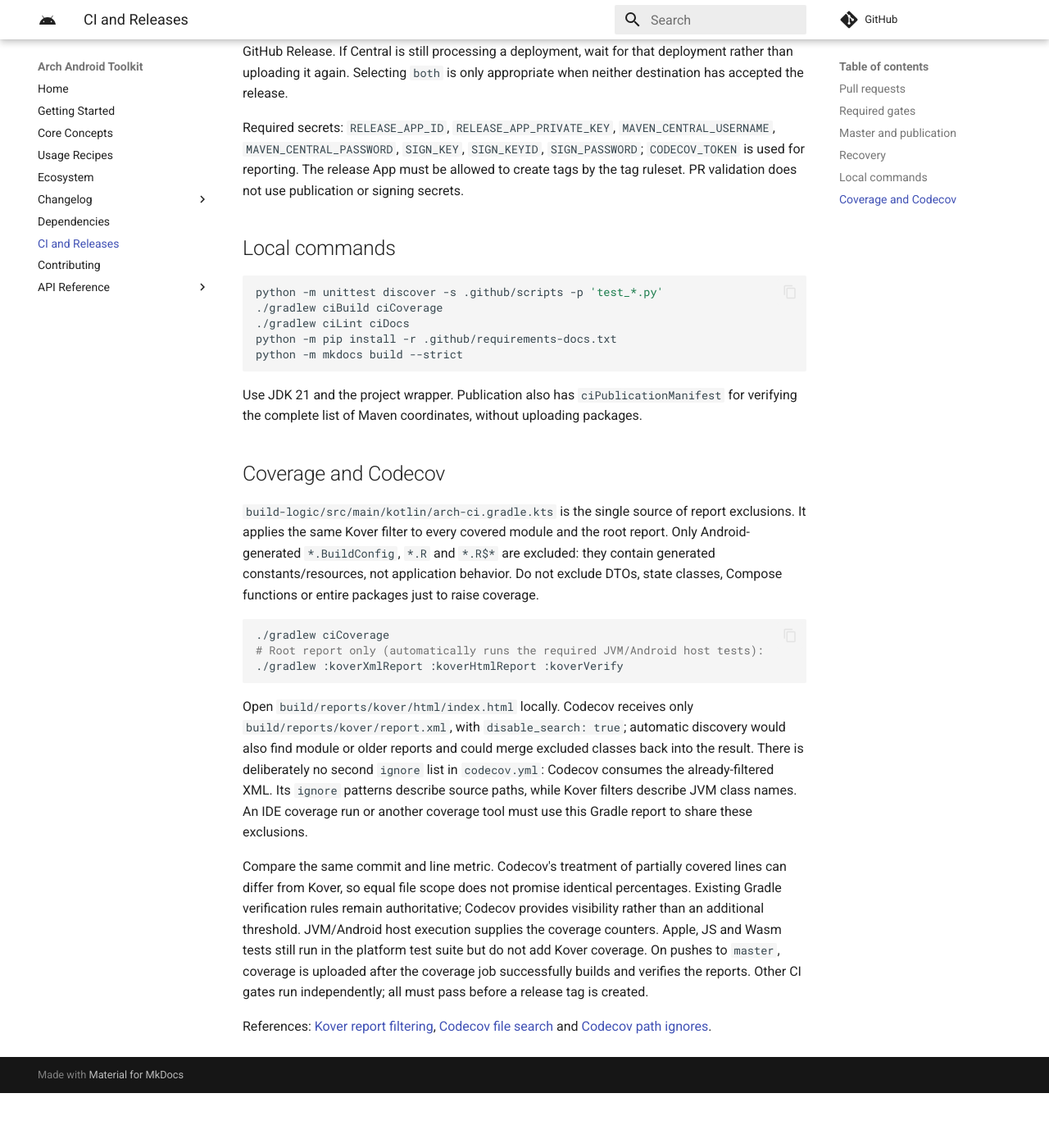
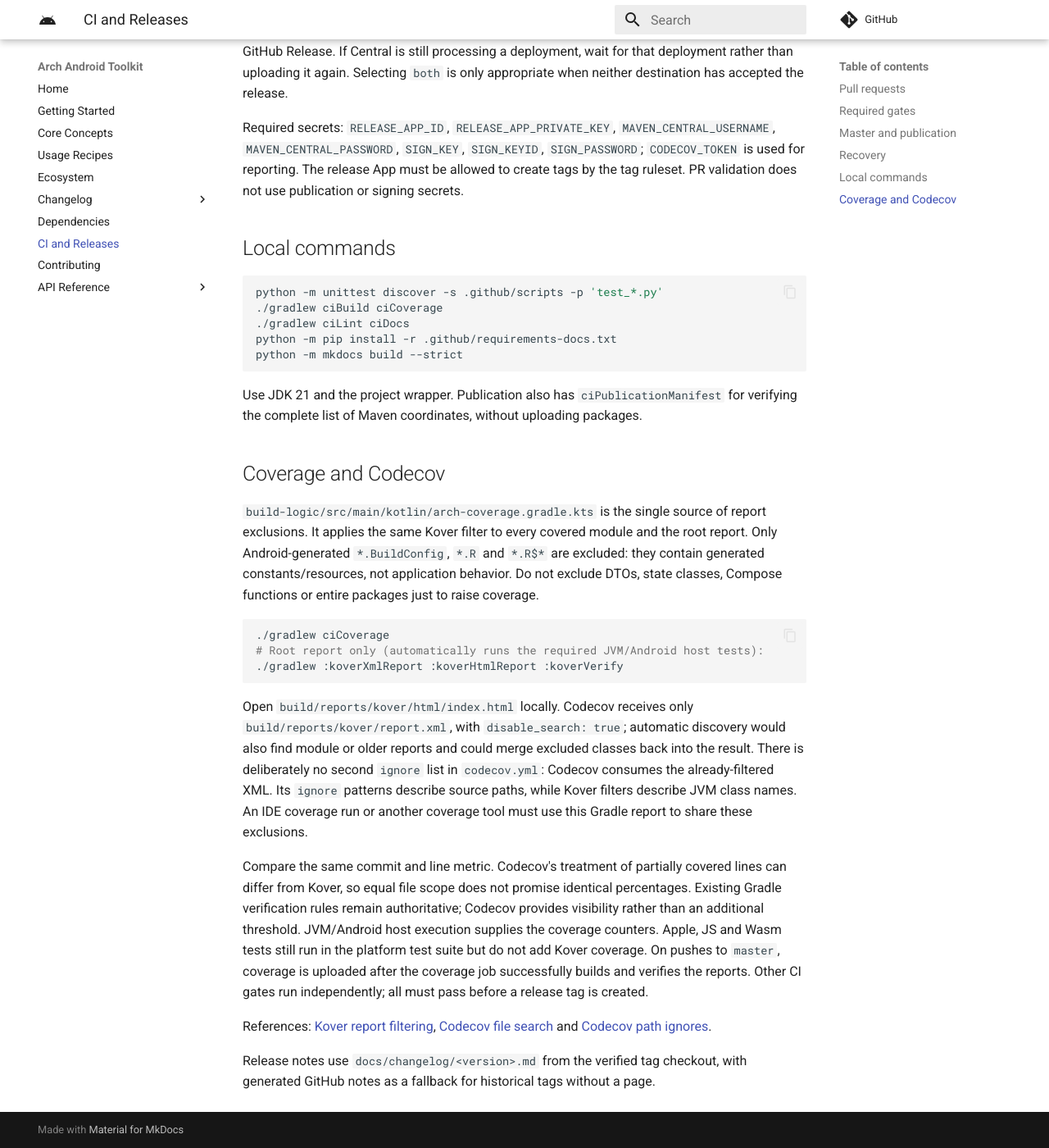
Before and after one commit to matheus-corregiari/arch-android, an MkDocs documentation site: the page built from docs/ci.md, in a window 1280 px wide and 1400 px high, scrolled down 2124 px. Shown: the whole window at 82% size. Built offline with MkDocs 1.6.1 and Material for MkDocs 9.7.7, drawn with Linux system fonts in a browser that asks for light colours; comment, search, counter and statistics services are not loaded; before the commit the page ends 3457 px from its top, so only the background shows below that.

Commit message:
build: share coverage policy and reuse versioned changelog

```diff
--- a/docs/ci.md
+++ b/docs/ci.md
@@ -91,7 +91,7 @@
 
 ## Coverage and Codecov
 
-`build-logic/src/main/kotlin/arch-ci.gradle.kts` is the single source of report exclusions. It applies the same Kover filter
+`build-logic/src/main/kotlin/arch-coverage.gradle.kts` is the single source of report exclusions. It applies the same Kover filter
 to every covered module and the root report. Only Android-generated `*.BuildConfig`, `*.R`
 and `*.R$*` are excluded: they contain generated constants/resources, not application behavior.
 Do not exclude DTOs, state classes, Compose functions or entire packages just to raise coverage.
@@ -119,3 +119,6 @@
 References: [Kover report filtering](https://kotlin.github.io/kotlinx-kover/gradle-plugin/#filtering-reports),
 [Codecov file search](https://docs.codecov.com/docs/file-search) and
 [Codecov path ignores](https://docs.codecov.com/docs/ignoring-paths).
+
+Release notes use `docs/changelog/<version>.md` from the verified tag checkout, with generated
+GitHub notes as a fallback for historical tags without a page.
```
Also changed, not shown: README.md (+1 -1 lines), RELEASE_NOTES.md (deleted, +0 -32 lines), docs/changelog/1.3.2.md (+2 -2 lines), 4 other files.
